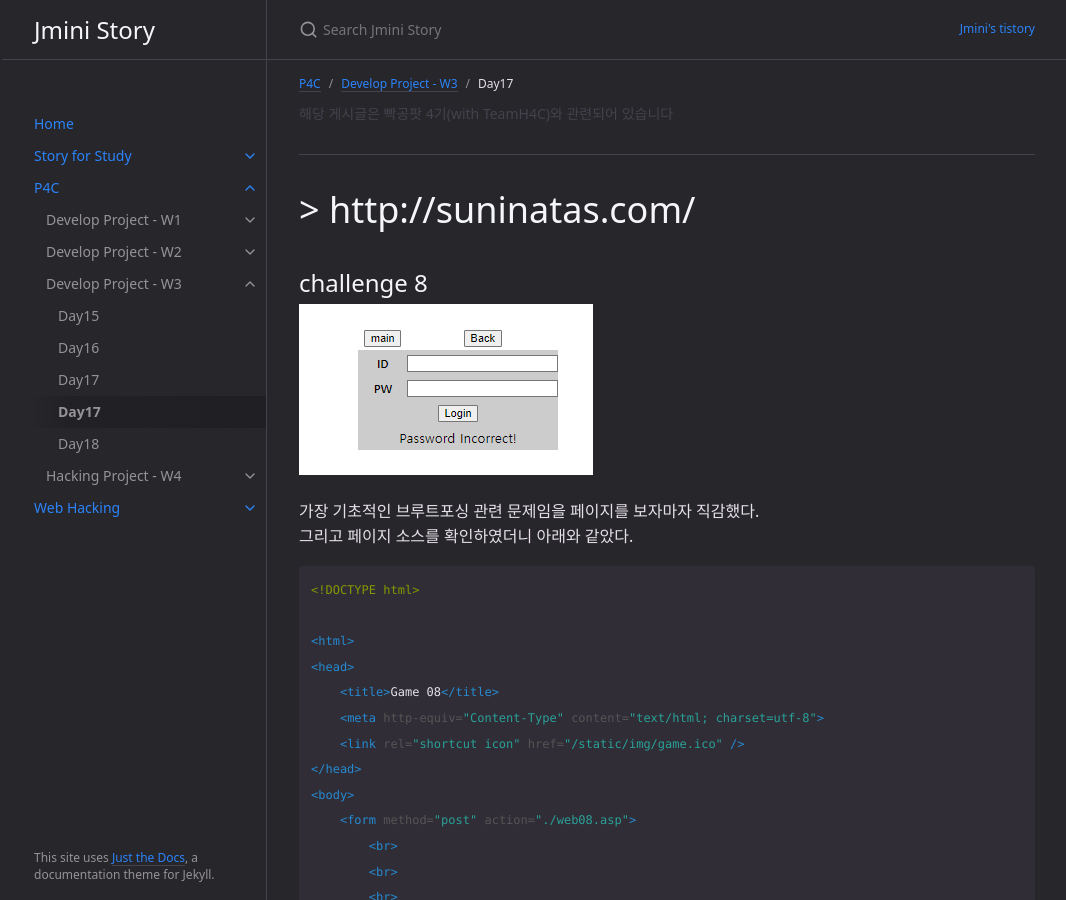
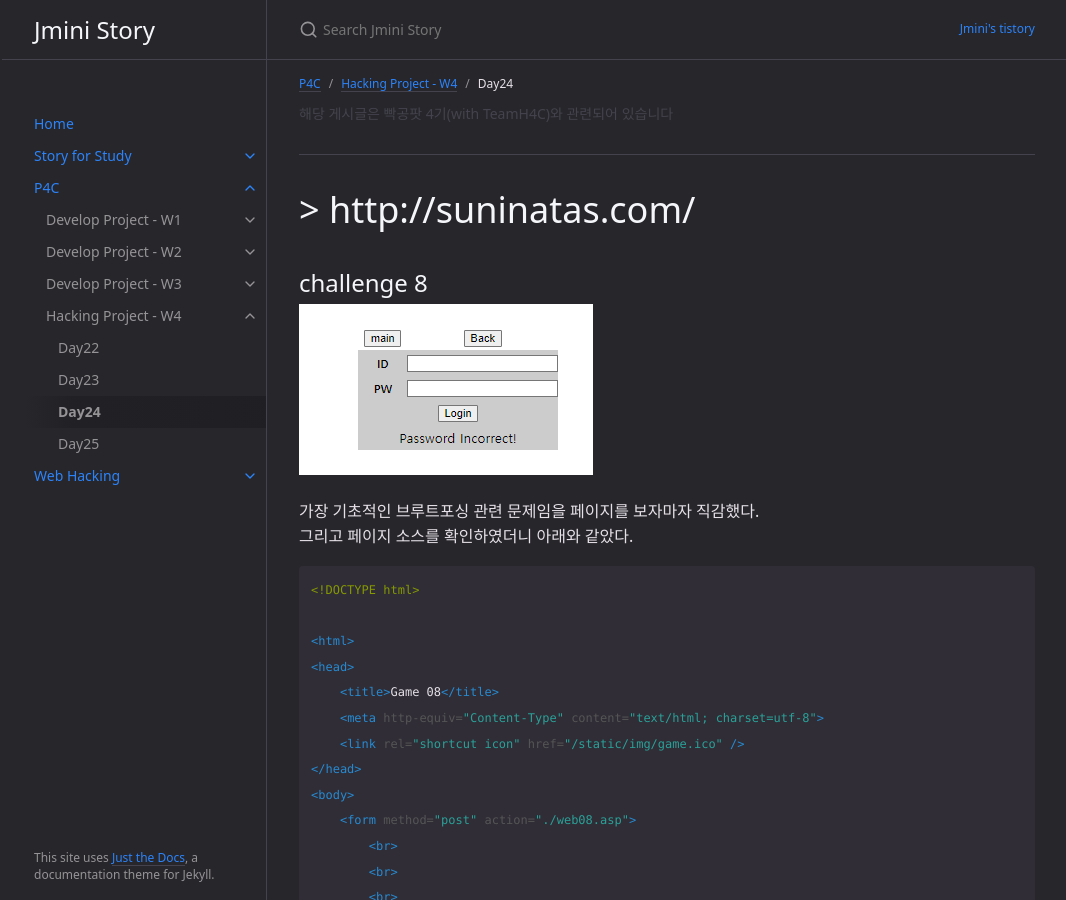
Before and after one commit to Jminis/Jminis.github.io, a Jekyll site: the page built from docs/P4C/Day24.md, in a window 1280 px wide and 900 px high. Shown: the whole window, without its empty margins (105-1171 px from the left). Built offline with Jekyll 4.4.1, drawn with Linux system fonts in a browser that asks for light colours.

Commit message:
2022-05-12 2

```diff
--- a/docs/P4C/Day24.md
+++ b/docs/P4C/Day24.md
@@ -1,9 +1,9 @@
 ---
 layout: default
-title: Day17
+title: Day24
 nav_order: 3
 
-parent: Develop Project - W3
+parent: Hacking Project - W4
 grand_parent: P4C
 ---
 
```
Also changed, not shown: docs/P4C/Day25.md (+2 -2 lines).
